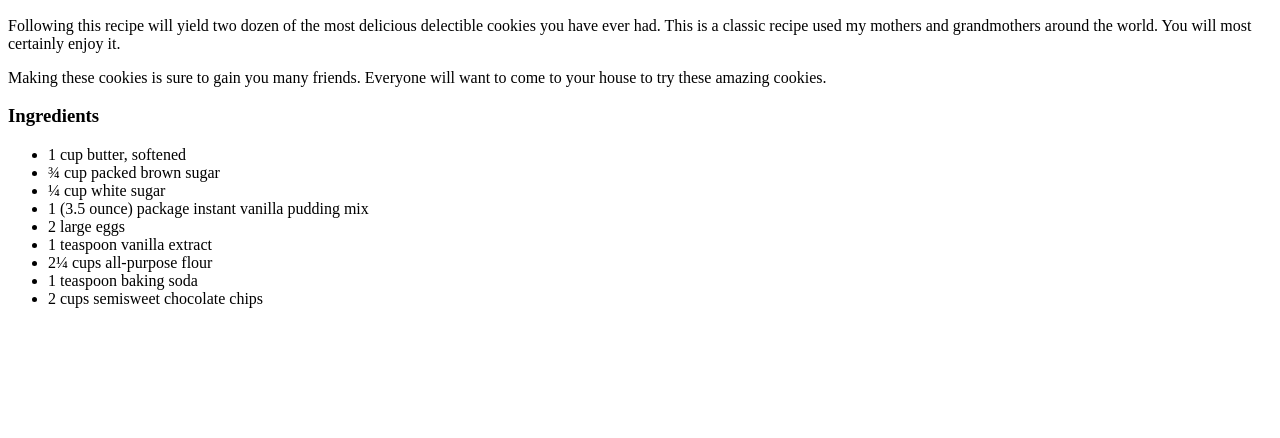
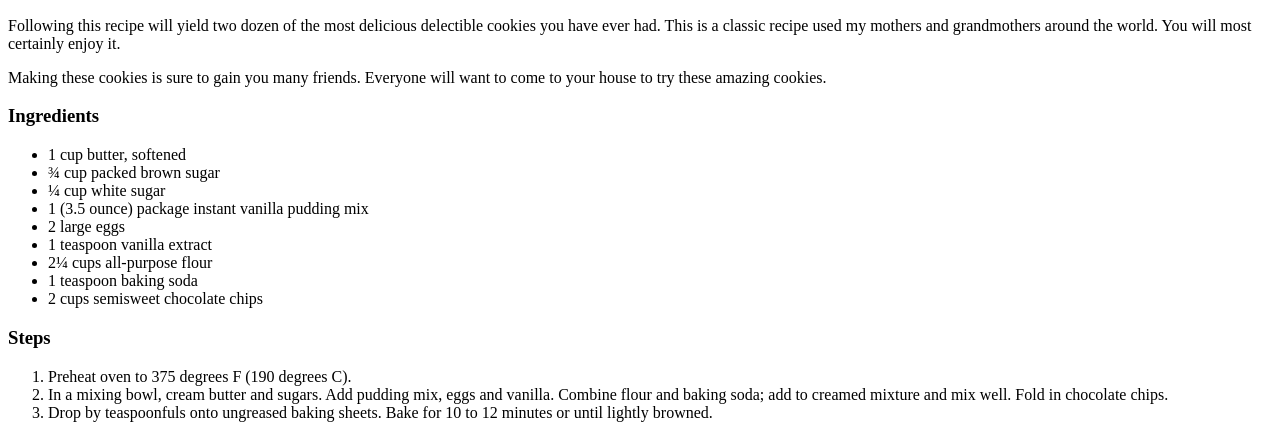
Before and after one commit to bjclifton/odin-recipes, a plain HTML site: page recipes/cookies.html in a window 1280 px wide. Shown: the part 434-872 px from the top of the page. Before the commit the page ends 800 px from the top, so only its background shows below. Drawn offline with Linux system fonts and the light colour scheme.

Commit message:
Add steps to cookies recipe

```diff
--- a/recipes/cookies.html
+++ b/recipes/cookies.html
@@ -33,5 +33,13 @@
                 <li>1 teaspoon baking soda</li>
                 <li>2 cups semisweet chocolate chips</li>
             </ul>
+
+            <h3>Steps</h3>
+
+            <ol>
+                <li>Preheat oven to 375 degrees F (190 degrees C).</li>
+                <li>In a mixing bowl, cream butter and sugars. Add pudding mix, eggs and vanilla. Combine flour and baking soda; add to creamed mixture and mix well. Fold in chocolate chips.</li>
+                <li>Drop by teaspoonfuls onto ungreased baking sheets. Bake for 10 to 12 minutes or until lightly browned.</li>
+            </ol>
         </body>
     </html>
```
